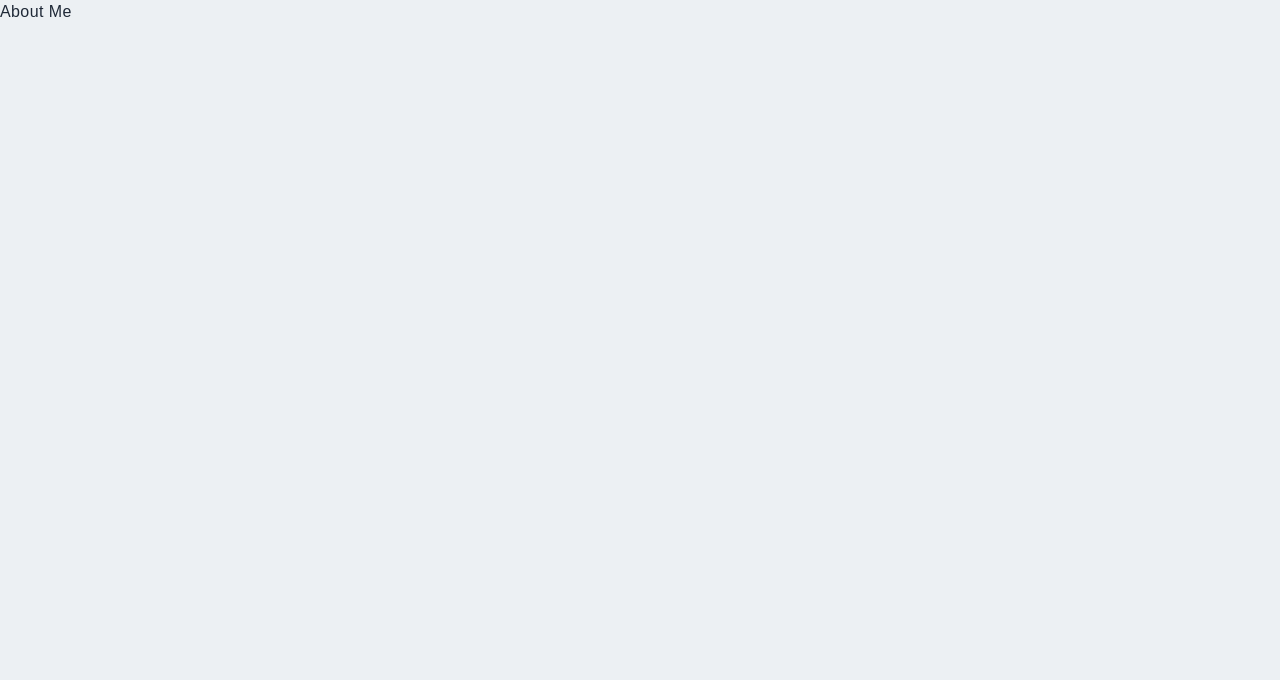
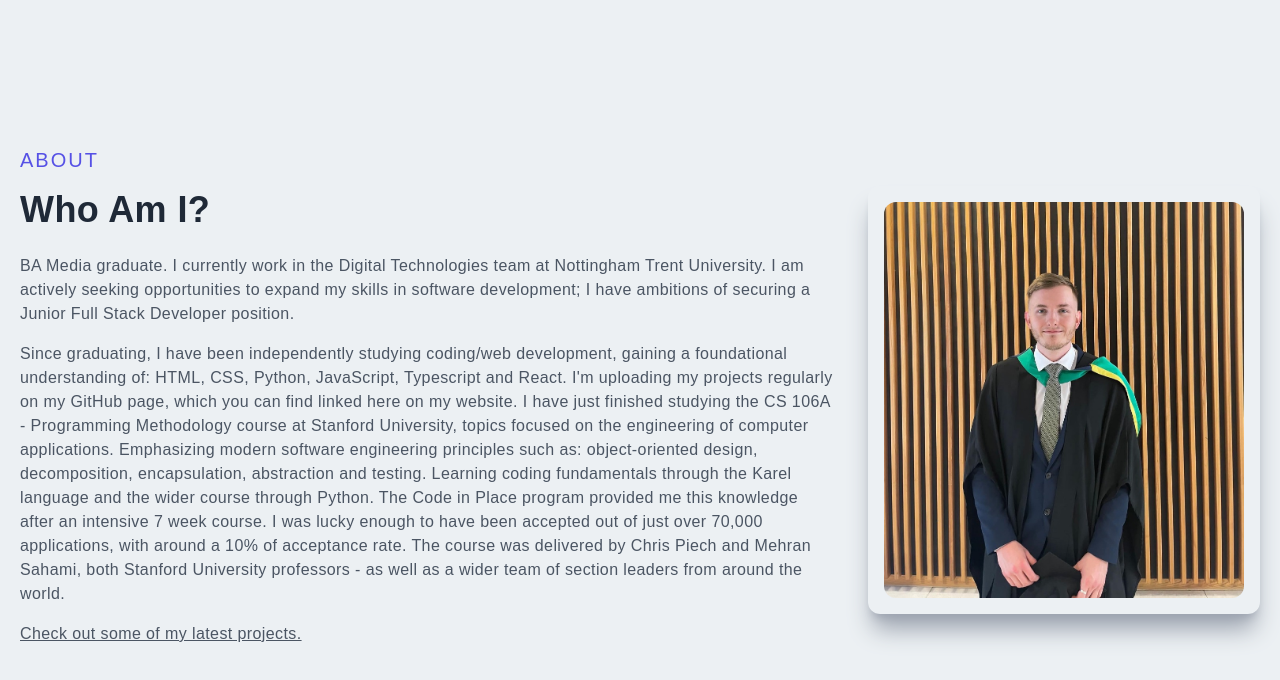
Before and after one commit to Lordy2022/portfolio, a Next.js app: page /aboutMe in a window 1280 px wide. Shown: the top 680 px of the page. Built offline with nearby package versions, Linux system fonts and the light colour scheme.

Commit message:
About Me Page

```diff
--- a/src/components/main.tsx
+++ b/src/components/main.tsx
@@ -31,7 +31,7 @@ const Main = () => {
               </div>
             </a>
             <a
-              href='https://www.linkedin.com/in/lordmedia/'
+              href='https://github.com/Lordy2022'
               target='_blank'
               rel='noreferrer'
             >
--- a/src/pages/aboutMe.tsx
+++ b/src/pages/aboutMe.tsx
@@ -1,3 +1,39 @@
-export default function About() {
-  return <div>About Me</div>
-}
+import React from 'react';
+import Image from 'next/image';
+import Link from 'next/link';
+import AboutImg from '../public/assets/about.jpg';
+
+export default function About () {
+  return (
+    <div id='about' className='w-full md:h-screen p-2 flex items-center py-16'>
+      <div className='max-w-[1240px] m-auto md:grid grid-cols-3 gap-8'>
+        <div className='col-span-2'>
+          <p className='uppercase text-xl tracking-widest text-[#5651e5]'>
+            About
+          </p>
+          <h2 className='py-4'>Who Am I?</h2>
+          <p className='py-2 text-gray-600'>
+          BA Media graduate. I currently work in the Digital Technologies team at Nottingham Trent University.
+          I am actively seeking opportunities to expand my skills in software development; I have ambitions of securing a Junior Full Stack Developer position.
+          </p>
+          <p className='py-2 text-gray-600'>
+          Since graduating, I have been independently studying coding/web development, gaining a foundational understanding of: HTML, CSS, Python, JavaScript, Typescript and React.
+          I'm uploading my projects regularly on my GitHub page, which you can find linked here on my website.
+          I have just finished studying the CS 106A - Programming Methodology course at Stanford University, topics focused on the engineering of computer applications.
+          Emphasizing modern software engineering principles such as: object-oriented design, decomposition, encapsulation, abstraction and testing. Learning coding fundamentals through the Karel language and the wider course through Python.
+          The Code in Place program provided me this knowledge after an intensive 7 week course. I was lucky enough to have been accepted out of just over 70,000 applications, with around a 10% of acceptance rate.
+          The course was delivered by Chris Piech and Mehran Sahami, both Stanford University professors - as well as a wider team of section leaders from around the world.
+          </p>
+          <Link href='/#projects'>
+            <p className='py-2 text-gray-600 underline cursor-pointer'>
+              Check out some of my latest projects.
+            </p>
+          </Link>
+        </div>
+        <div className='w-full h-auto m-auto shadow-xl shadow-gray-400 rounded-xl flex items-center justify-center p-4 hover:scale-105 ease-in duration-300'>
+          <Image src='/graduationPhoto.png' className='rounded-xl' width={500} height={300} alt='/' />
+        </div>
+      </div>
+    </div>
+  );
+};
```
Also changed, not shown: .eslintrc.json.
